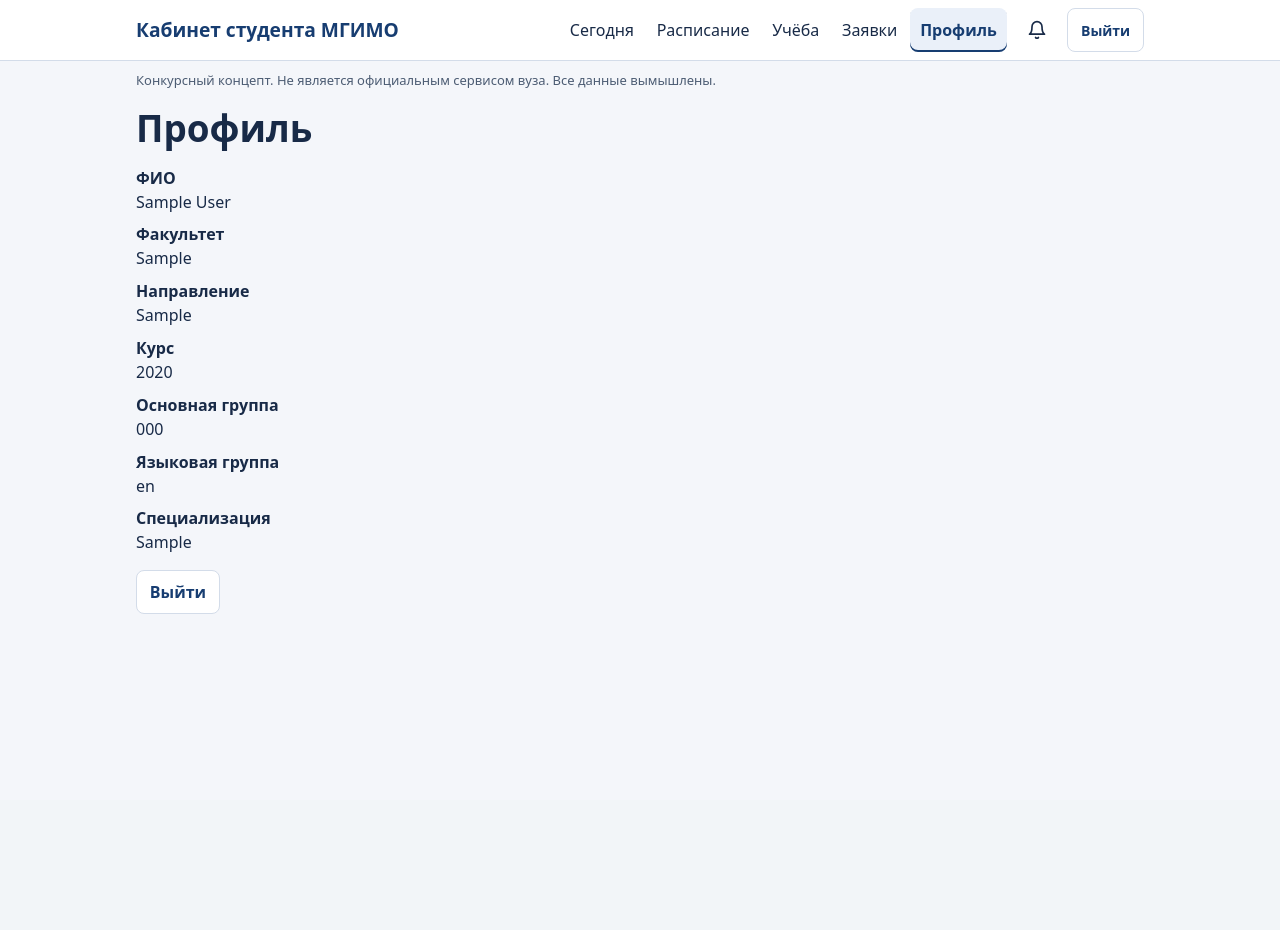
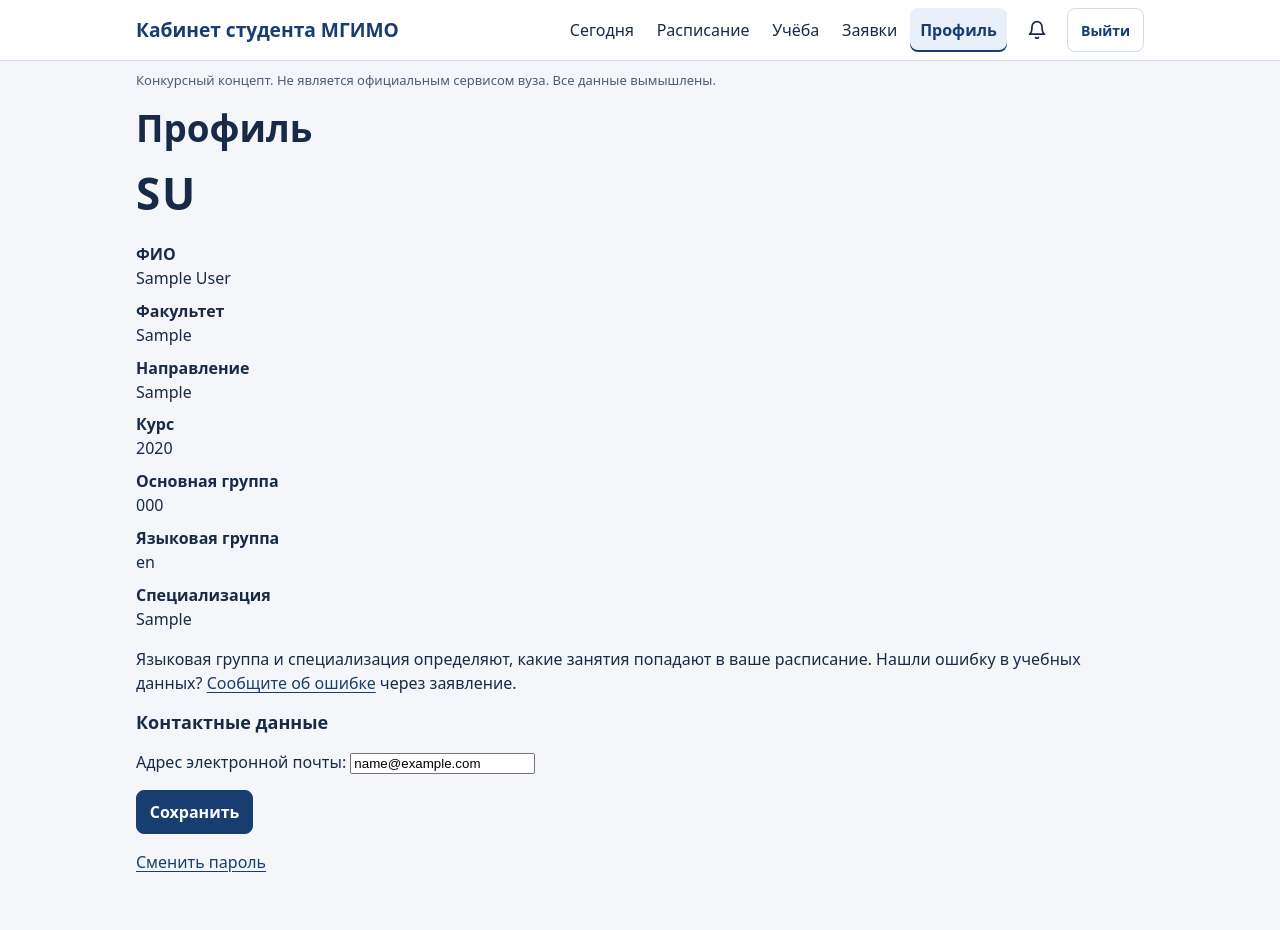
Before and after one commit to Edge0fSanity/mgimo-new-decanait, a Django app: page /profile/ in a window 1280 px wide. Before the commit the page ends 614 px from the top, so only its background shows below. Run offline with Django 5.2, Linux system fonts and the light colour scheme; a user stored in the database is signed in; tables that the repository leaves empty hold one stand-in row (values such as "Sample post").

Commit message:
T21: профиль — инициалы, учебные данные только просмотр + «Сообщить об ошибке», email/смена пароля редактируемы, ФМЭП → МЭО, одна кнопка «Выйти»

```diff
--- /dev/null
+++ b/apps/accounts/forms.py
@@ -0,0 +1,9 @@
+from django import forms
+from django.contrib.auth import get_user_model
+
+
+class ProfileForm(forms.ModelForm):
+    # Учебные данные (группа, языковая группа, специализация) редактируются только staff — не студентом.
+    class Meta:
+        model = get_user_model()
+        fields = ["email"]
--- a/apps/accounts/management/commands/seed_demo.py
+++ b/apps/accounts/management/commands/seed_demo.py
@@ -87,8 +87,8 @@ class Command(BaseCommand):
             )
 
         specs = [
-            ("demo_a", "Иванова Анна", "ФМЭП", "Международные экономические отношения", 1, "EN-1", "Мировая экономика"),
-            ("demo_b", "Петров Борис", "ФМЭП", "Международные экономические отношения", 1, "EN-2", "Международные финансы"),
+            ("demo_a", "Иванова Анна", "МЭО", "Международные экономические отношения", 1, "EN-1", "Мировая экономика"),
+            ("demo_b", "Петров Борис", "МЭО", "Международные экономические отношения", 1, "EN-2", "Международные финансы"),
         ]
         users = {}
         for username, name, faculty, program, year, lang, spec in specs:
--- a/apps/accounts/urls.py
+++ b/apps/accounts/urls.py
@@ -1,4 +1,4 @@
-from django.urls import path
+from django.urls import path, reverse_lazy
 from django.contrib.auth import views as auth_views
 
 from . import views
@@ -11,4 +11,12 @@ urlpatterns = [
     ),
     path("logout/", auth_views.LogoutView.as_view(), name="logout"),
     path("profile/", views.profile, name="profile"),
+    path(
+        "password-change/",
+        auth_views.PasswordChangeView.as_view(
+            template_name="registration/password_change.html",
+            success_url=reverse_lazy("profile"),
+        ),
+        name="password_change",
+    ),
 ]
--- a/apps/accounts/views.py
+++ b/apps/accounts/views.py
@@ -1,6 +1,8 @@
+from django.contrib import messages
 from django.contrib.auth.decorators import login_required
-from django.shortcuts import get_object_or_404, render
+from django.shortcuts import get_object_or_404, redirect, render
 
+from .forms import ProfileForm
 from .models import StudentProfile
 
 
@@ -8,4 +10,15 @@ from .models import StudentProfile
 def profile(request):
     # Пользователь без профиля студента (напр. superuser) видит 404, а не 500.
     profile = get_object_or_404(StudentProfile, user=request.user)
-    return render(request, "accounts/profile.html", {"profile": profile})
+    initials = "".join(word[0] for word in profile.display_name.split()[:2]).upper()
+    if request.method == "POST":
+        form = ProfileForm(request.POST, instance=request.user)
+        if form.is_valid():
+            form.save()
+            messages.success(request, "Контактные данные сохранены")
+            return redirect("profile")
+    else:
+        form = ProfileForm(instance=request.user)
+    return render(
+        request, "accounts/profile.html", {"profile": profile, "initials": initials, "form": form}
+    )
--- a/static/css/base.css
+++ b/static/css/base.css
@@ -159,6 +159,7 @@ h2 { font-size: 1.125rem; line-height: 1.3; }
   cursor: pointer;
 }
 
+.initials { font-size: 2.75rem; font-weight: 700; margin: 0 0 .5rem; letter-spacing: .04em; }
 .profile dt { font-weight: 650; margin-top: .55rem; }
 .profile dd { margin: 0 0 .25rem; }
 .events { padding-left: 1.25rem; }
--- a/templates/accounts/profile.html
+++ b/templates/accounts/profile.html
@@ -2,6 +2,7 @@
 {% block title %}Профиль — Деканат{% endblock %}
 {% block content %}
 <h1>Профиль</h1>
+<p class="initials" aria-hidden="true">{{ initials }}</p>
 <dl class="profile">
   <dt>ФИО</dt><dd>{{ profile.display_name }}</dd>
   <dt>Факультет</dt><dd>{{ profile.faculty }}</dd>
@@ -11,8 +12,14 @@
   <dt>Языковая группа</dt><dd>{{ profile.language_group }}</dd>
   <dt>Специализация</dt><dd>{{ profile.specialization|default:"—" }}</dd>
 </dl>
-<form method="post" action="{% url 'logout' %}">
+<p class="hint">Языковая группа и специализация определяют, какие занятия попадают в ваше расписание.
+Нашли ошибку в учебных данных? <a href="{% url 'request_create_kind' 'zayavlenie' %}">Сообщите об ошибке</a> через заявление.</p>
+
+<h2>Контактные данные</h2>
+<form method="post">
   {% csrf_token %}
-  <button type="submit" class="button secondary">Выйти</button>
+  {{ form.as_p }}
+  <button type="submit" class="button">Сохранить</button>
 </form>
+<p><a href="{% url 'password_change' %}">Сменить пароль</a></p>
 {% endblock %}
```
Also changed, not shown: templates/registration/password_change.html (added, +10 -0 lines), tests/base.py (+1 -1 lines), tests/test_profile_t21.py (added, +66 -0 lines).
